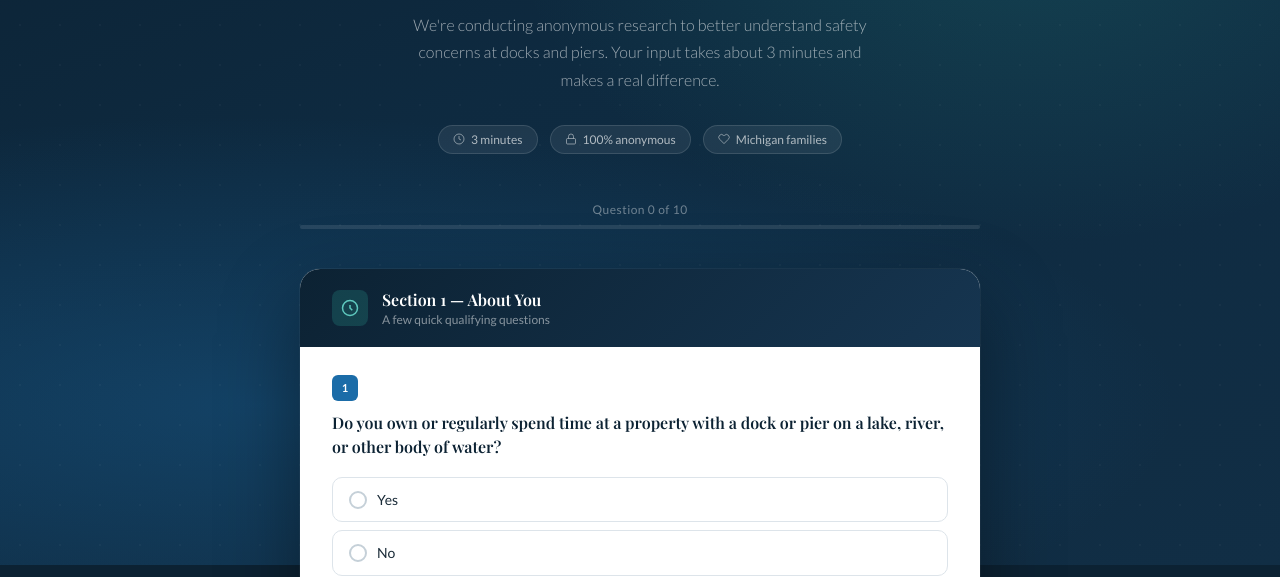
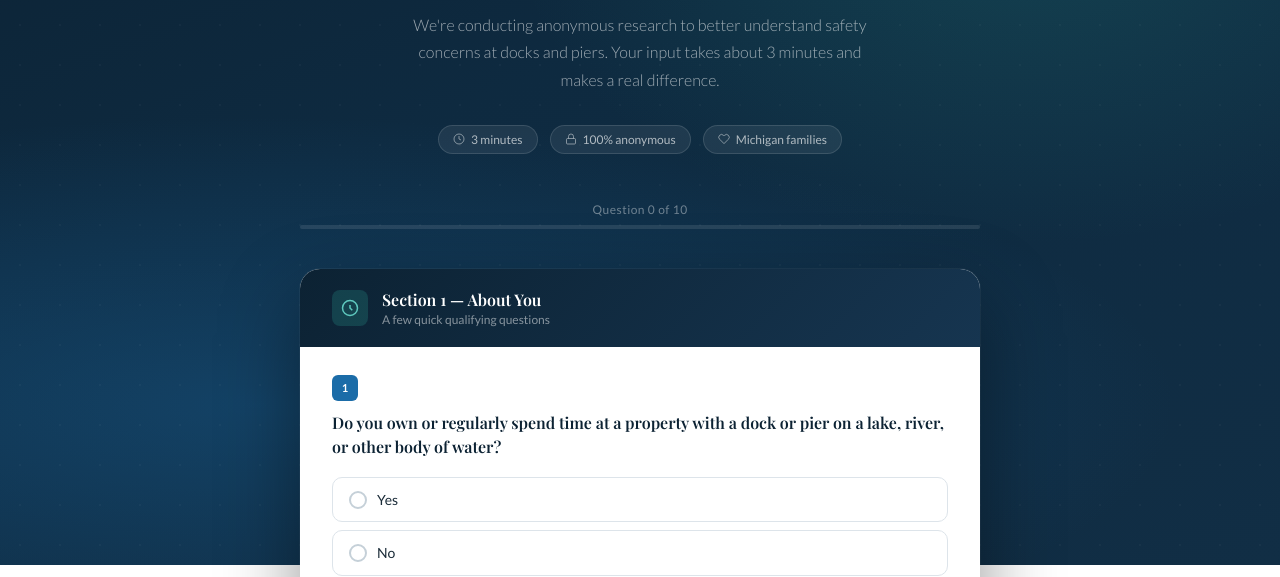
Before and after one commit to waterfrontanddock/safety-survey, a plain HTML site: page index.html in a window 1280 px wide. Shown: the part 235-812 px from the top of the page. Drawn offline with nearby package versions, Linux system fonts and the light colour scheme.

Commit message:
Update index.html

```diff
--- a/index.html
+++ b/index.html
@@ -1,6 +1,11 @@
 <!DOCTYPE html>
 <html lang="en">
 <head>
+  <style>
+  body {
+    background: transparent !important;
+  }
+</style>
 <meta charset="UTF-8">
 <meta name="viewport" content="width=device-width, initial-scale=1.0">
 <title>Waterfront Safety Study — Michigan</title>
```
